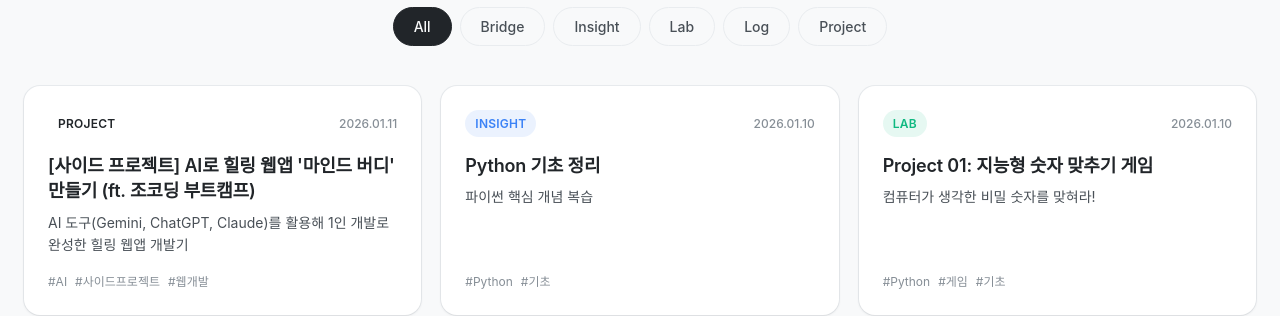
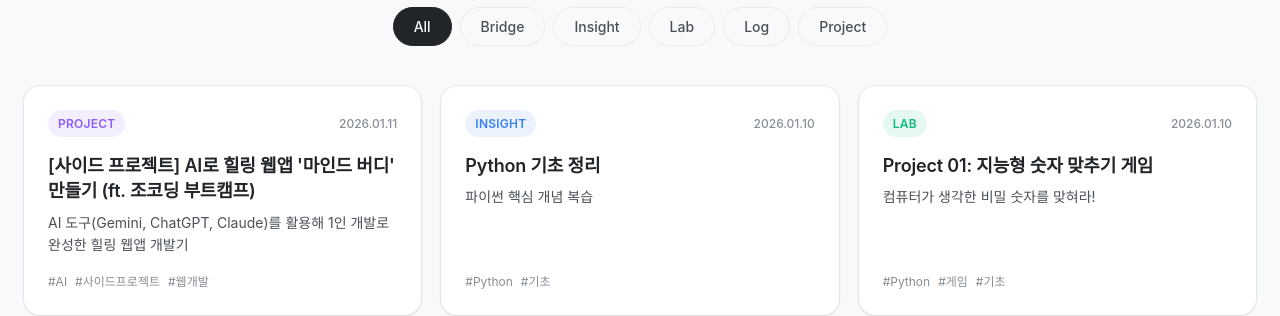
Before and after one commit to mik-a-ela/mik-a-ela.github.io, a Jekyll site: the page built from index.html, in a window 1280 px wide. Shown: the part 267-583 px from the top of the page. Built offline with Jekyll 4.4.1, drawn with Linux system fonts in a browser that asks for light colours.

Commit message:
feat: PROJECT 카테고리 뱃지 색상 추가 (보라색)

```diff
--- a/assets/css/style.css
+++ b/assets/css/style.css
@@ -18,6 +18,8 @@
   --color-lab-bg: rgba(16, 185, 129, 0.1);
   --color-log: #f59e0b;
   --color-log-bg: rgba(245, 158, 11, 0.1);
+  --color-project: #8b5cf6;
+  --color-project-bg: rgba(139, 92, 246, 0.1);
 
   --color-primary: #3e64ff;
   --color-primary-hover: #2851e3;
@@ -280,6 +282,11 @@ a {
 .badge-log {
   color: var(--color-log);
   background: var(--color-log-bg);
+}
+
+.badge-project {
+  color: var(--color-project);
+  background: var(--color-project-bg);
 }
 
 .card-date {
```
